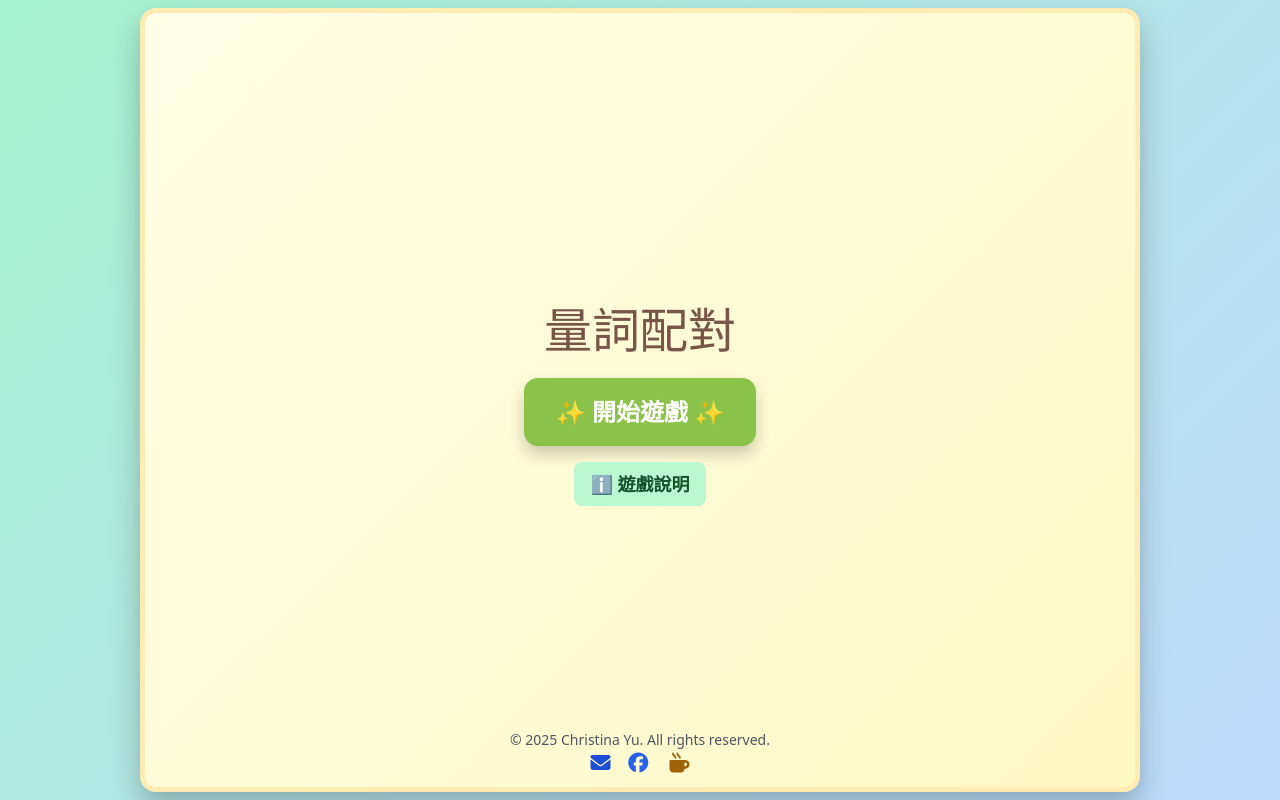
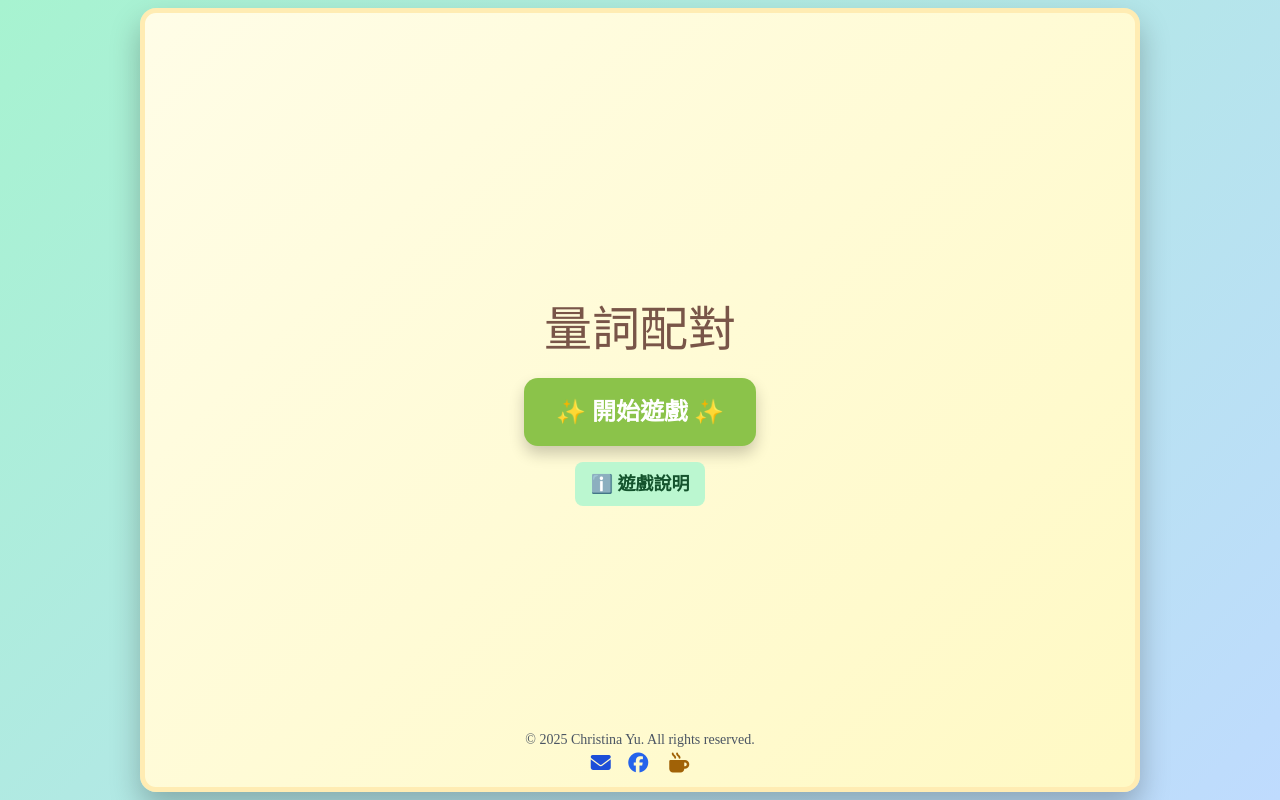
Before and after one commit to jinshuanyu/chinese-quantifiers, a plain HTML site: page index.html in a window 1280 px wide. Drawn offline with nearby package versions, Linux system fonts and the light colour scheme.

Commit message:
Update index.html

```diff
--- a/index.html
+++ b/index.html
@@ -6,16 +6,18 @@
   <title>中文量詞配對小遊戲</title>
   <script src="https://cdn.tailwindcss.com"></script>
   <script src="https://cdnjs.cloudflare.com/ajax/libs/tone/14.8.49/Tone.min.js"></script>
+  <link href="https://fonts.googleapis.com/css2?family=Noto+Serif+TC:wght@400;700&display=swap" rel="stylesheet">
 <link rel="stylesheet" href="https://cdnjs.cloudflare.com/ajax/libs/font-awesome/6.5.0/css/all.min.css">
 
 <style>
     :root{ --card-pad:10px; }
-    body{
-      font-family: ui-sans-serif, system-ui, -apple-system, "Inter","Segoe UI", Roboto, "Noto Sans", "Helvetica Neue", Arial;
-      background: linear-gradient(135deg,#a7f3d0,#bfdbfe);
-      margin:0; height:100svh; overflow:hidden;
-      display:flex; align-items:center; justify-content:center;
-    }
+body {
+  font-family: "Noto Serif TC", "Yuanti TC", serif;
+  background: linear-gradient(135deg,#a7f3d0,#bfdbfe);
+  margin:0; height:100svh; overflow:hidden;
+  display:flex; align-items:center; justify-content:center;
+}
+
     .game-screen{
       background:#fff; width:min(100vw,1000px); height:calc(100svh - 16px);
       border-radius:16px; box-shadow:0 15px 30px rgba(0,0,0,.25);
```
